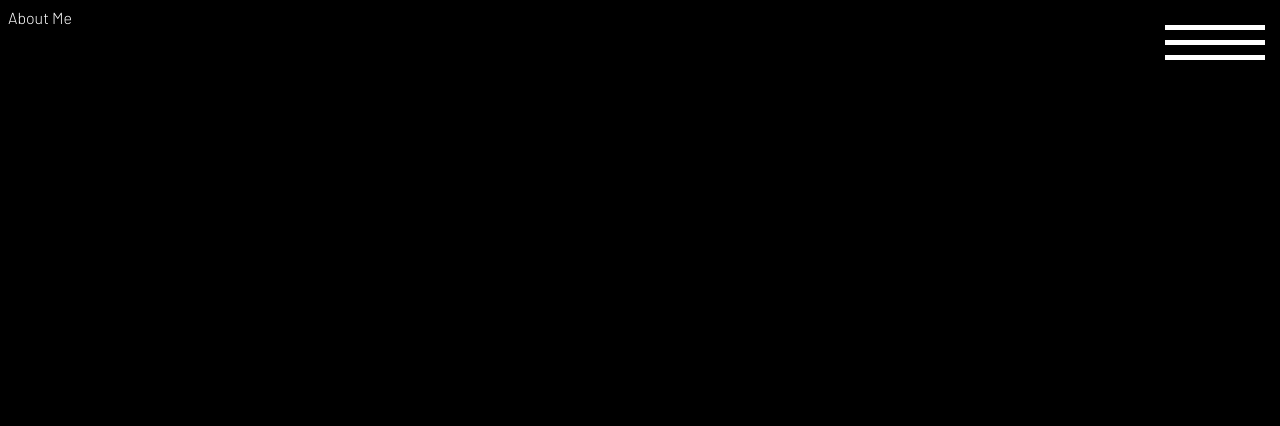
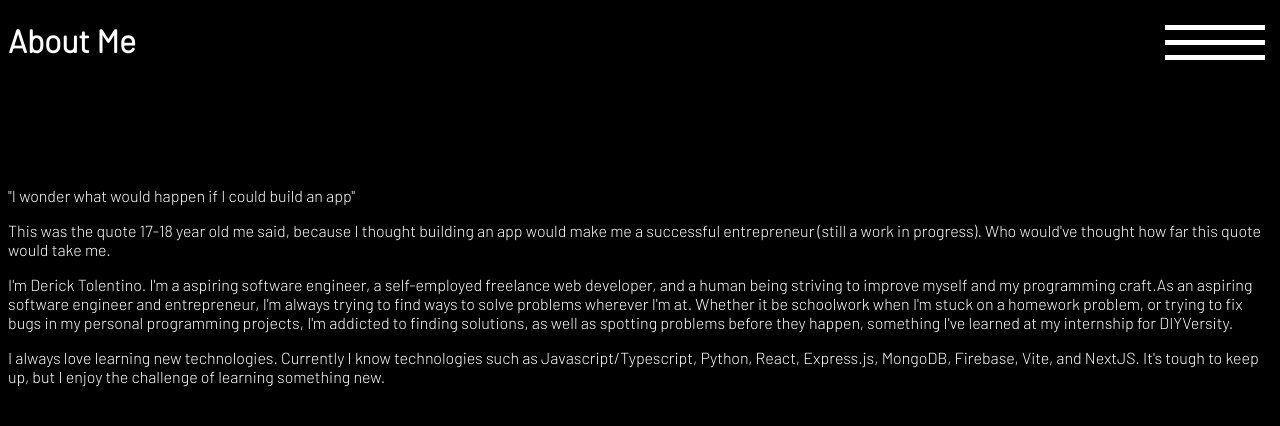
Before and after one commit to DerickT02/derick_tolentino, a plain HTML site: page about.html in a window 1280 px wide. Drawn offline with Linux system fonts and the light colour scheme.

Commit message:
Format about page content to fit screen

```diff
--- a/about.css
+++ b/about.css
@@ -65,6 +65,10 @@ body{
     color: white;
 }
 
+.description{
+    margin-top: 45%;
+}
+
 @media only screen and (min-width: 992px) {
 
     #navbar{
@@ -116,4 +120,8 @@ body{
         text-decoration: none;
         color: white;
     }
+
+    .description{
+        margin-top: 10%;
+    }
 }
--- a/about.html
+++ b/about.html
@@ -22,7 +22,17 @@
                 </ul>
             </div>
             <div>
-                About Me
+                <h1>About Me</h1>
+            </div>
+
+            <div class = "description">
+                <p>"I wonder what would happen if I could build an app"</p>
+
+                <p>This was the quote 17-18 year old me said, because I thought building an app would make me a successful entrepreneur (still a work in progress). Who would've thought how far this quote would take me.</p>
+
+                <p>I'm Derick Tolentino. I'm a aspiring software engineer, a self-employed freelance web developer, and a human being striving to improve myself and my programming craft.As an aspiring software engineer and entrepreneur, I'm always trying to find ways to solve problems wherever I'm at. Whether it be schoolwork when I'm stuck on a homework problem, or trying to fix bugs in my personal programming projects, I'm addicted to finding solutions, as well as spotting problems before they happen, something I've learned at my internship for DIYVersity.</p>
+
+                <p>I always love learning new technologies. Currently I know technologies such as Javascript/Typescript, Python, React, Express.js, MongoDB, Firebase, Vite, and NextJS. It's tough to keep up, but I enjoy the challenge of learning something new.</p>
             </div>
 
     </body>
```
